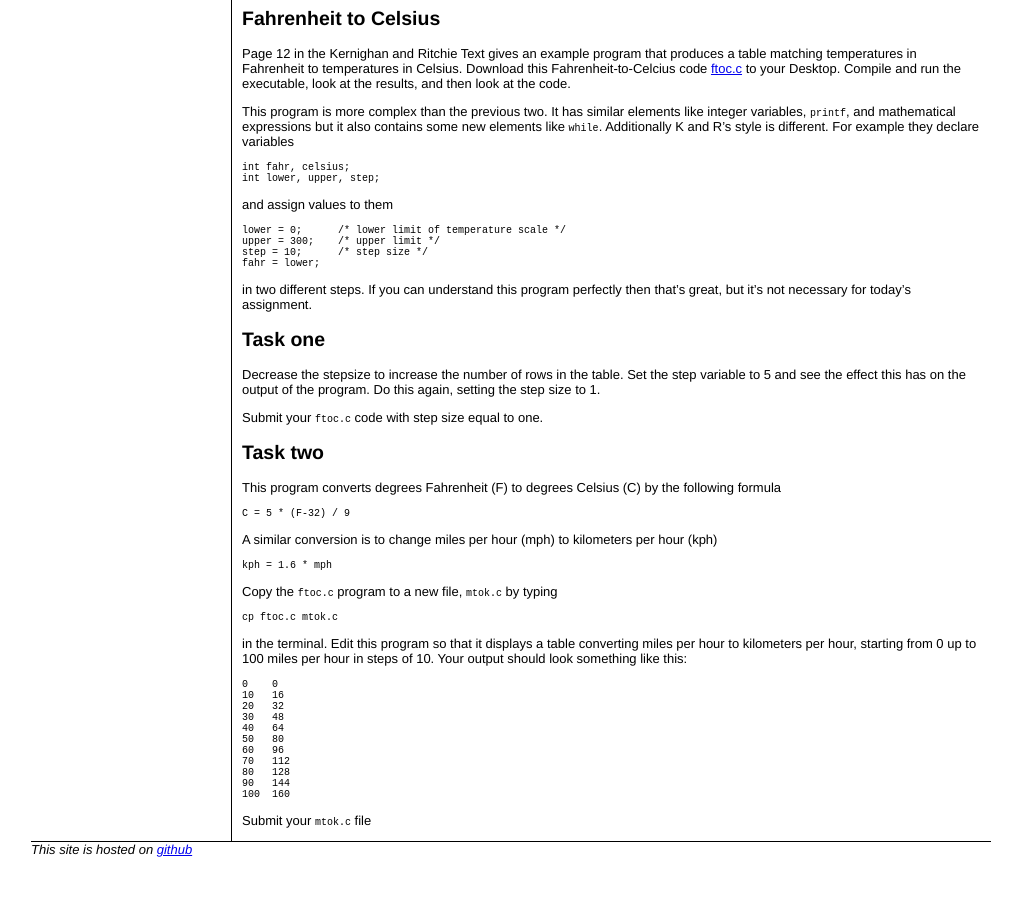
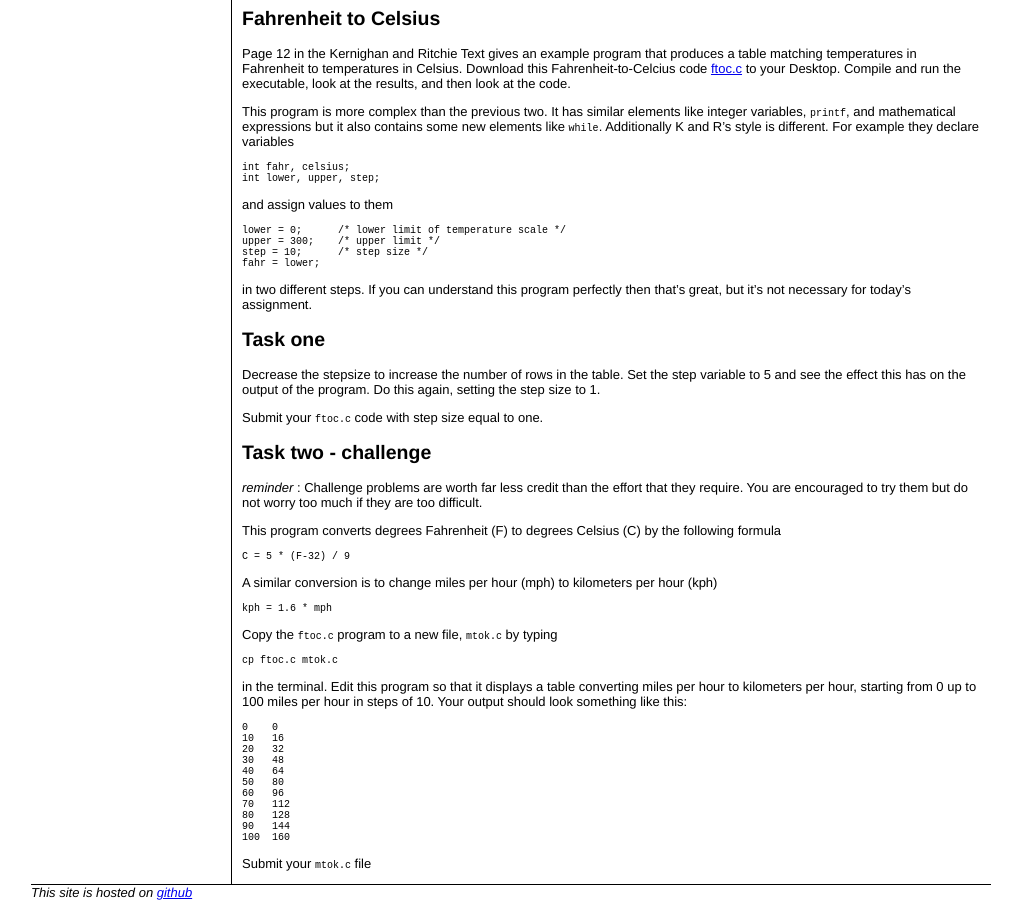
Before and after one commit to mrocklin/cmsc15200, a Jekyll site: the page built from assignments/hw0/index.md, in a window 1280 px wide and 900 px high, scrolled down 1404 px. Shown: the whole window, without its empty margins (129-1139 px from the left). Built offline with Jekyll 4.4.1, drawn with Linux system fonts in a browser that asks for light colours; Markdown is read by kramdown in place of the engine named in the settings; before the commit the page ends 2261 px from its top, so only the background shows below that; some of the changed text lies outside the part shown.

Commit message:
HW0 due date changed - challenge note added

```diff
--- a/assignments/hw0/index.md
+++ b/assignments/hw0/index.md
@@ -123,8 +123,12 @@ Decrease the stepsize to increase the number of rows in the table. Set the step
 
 Submit your `ftoc.c` code with step size equal to one.
 
-Task two
---------
+Task two - challenge
+--------------------
+
+_reminder_ : Challenge problems are worth far less credit than the effort that
+they require. You are encouraged to try them but do not worry too much if they
+are too difficult.
 
 This program converts degrees Fahrenheit (F) to degrees Celsius (C) by the following formula
 
```
Also changed, not shown: other parts of assignments/hw0/index.md (+1 -1 lines).
